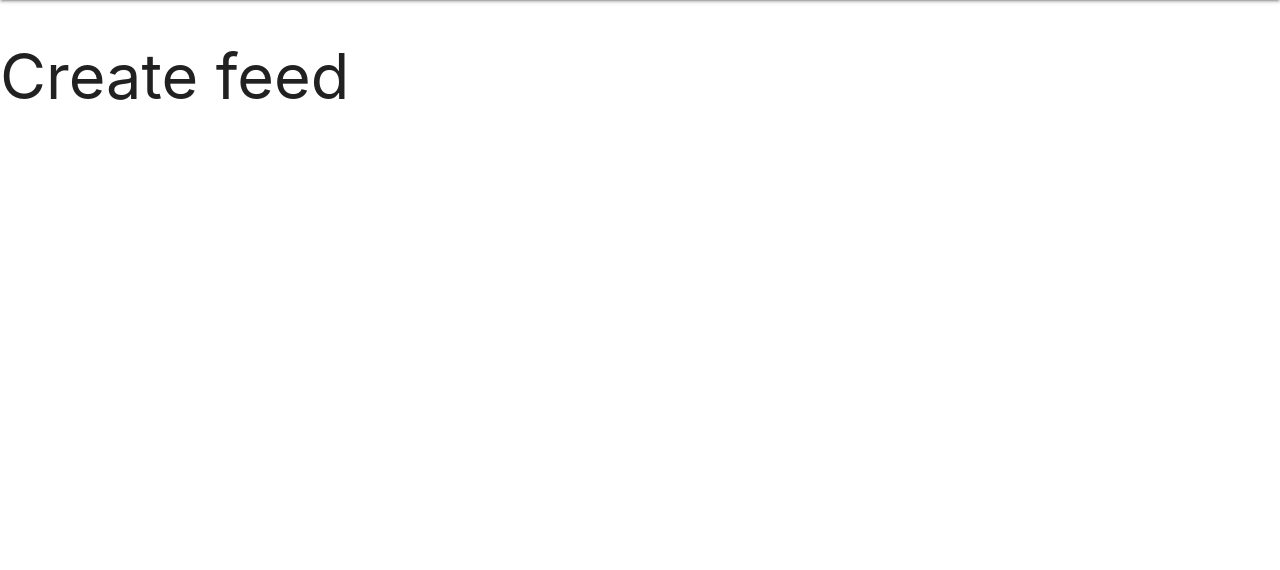
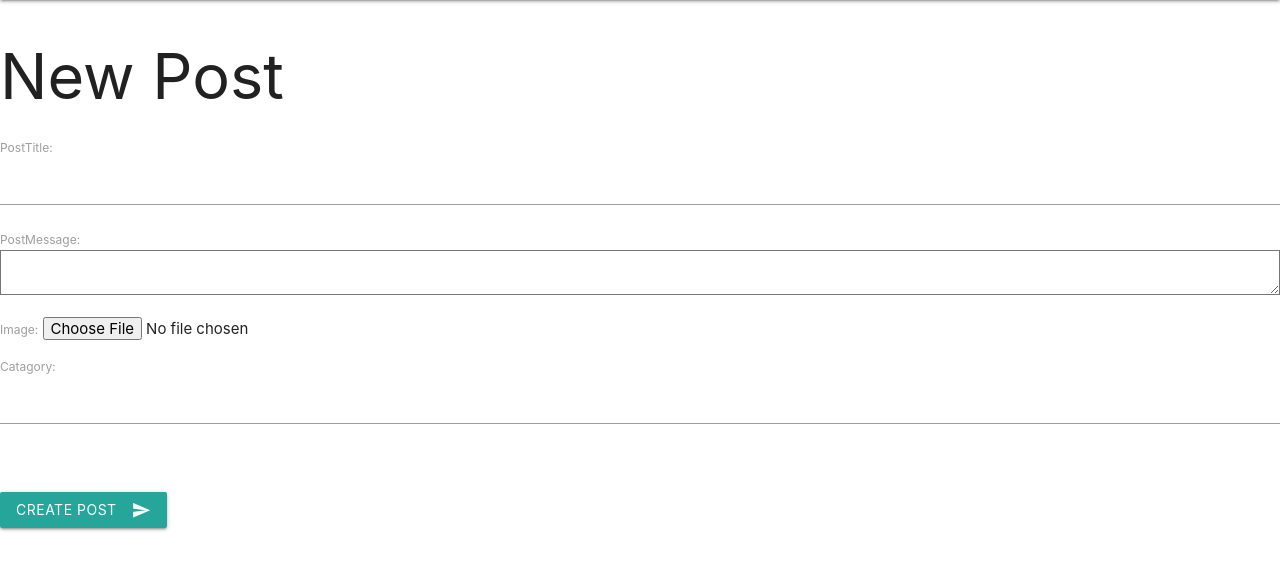
Before and after one commit to Usman2661/BlogApp-Django, a Django app: page /createfeed in a window 1280 px wide. Shown: the part 64-634 px from the top of the page. Run offline with Django 3.2, Linux system fonts and the light colour scheme; the visitor is signed in with stand-in values (Sample User, id 1).

Commit message:
form to upload the image

```diff
--- /dev/null
+++ b/BlogApp/feed/forms.py
@@ -0,0 +1,7 @@
+from django import forms
+from feed.models import Feeds
+
+class FeedForm(forms.ModelForm):
+    class Meta:
+        model = Feeds
+        fields = ('PostTitle', 'PostMessage','Image','Catagory',)
--- a/BlogApp/feed/urls.py
+++ b/BlogApp/feed/urls.py
@@ -1,9 +1,13 @@
 from django.contrib import admin
 from django.urls import path
 from . import views
+from django.shortcuts import redirect, reverse
+
 
 urlpatterns = [
     path('feed', views.feed, name='feed'),
     path('singlefeed', views.singlefeed, name='singlefeed'),
     path('createfeed', views.createfeed, name='createfeed'),
+    # path(r'^createfeed/$', views.createfeed, name='createfeeds'),
+
 ]
--- a/BlogApp/feed/views.py
+++ b/BlogApp/feed/views.py
@@ -3,12 +3,14 @@ from django.urls import path
 from . import views
 from django.contrib.auth.models import User,auth
 from django.http import HttpResponse
-from django.shortcuts import redirect
+from django.shortcuts import redirect, reverse
 from django.contrib.auth import authenticate
 from django.contrib import messages
 import requests
 from .models import Feeds
 from comment.models import Comments
+from django import forms
+from .forms import FeedForm
 
 # Create your views here.
 def feed(request):
@@ -44,14 +46,13 @@ def singlefeed(request):
 
             comment=request.POST['Comment']
             PostID=request.POST['PostID']
-            # UserID=request.user.id
-            # print(UserID)
-            UserID=2
+            UserID=request.user.id
+            print(UserID)
 
-            mycomment=Comments.objects.create(Comment=comment, PostID=3, UserID_id=2)
+            mycomment=Comments.objects.create(Comment=comment, PostID=PostID, UserID_id=UserID)
             mycomment.save()
 
-            return redirect('singlefeed?Post='+PostID)
+            return redirect(reverse('singlefeed') + '?Post='+PostID)
         else:
             PostID=request.GET.get('Post')
             feed=Feeds.objects.get(pk=PostID)
@@ -64,7 +65,19 @@ def singlefeed(request):
     else:
         return redirect('login')
 def createfeed(request):
+
     if request.user.is_authenticated:
-        return render(request,'feeds/createfeed.html')
+
+        if request.method == 'POST':
+            form = FeedForm(request.POST, request.FILES)
+            if form.is_valid():
+                form.save()
+                return redirect('createfeed')
+        else:
+            form = FeedForm()
+            return render(request, 'feeds/createfeed.html', {
+            'form': form
+            })
+
     else:
         return redirect('login')
--- a/BlogApp/template/feeds/createfeed.html
+++ b/BlogApp/template/feeds/createfeed.html
@@ -1,8 +1,17 @@
 {% extends 'base.html' %}
 {% block content%}
-<h1> Create feed</h1>
+<h1>New Post</h1>
 
+<form action="{% url 'createfeed' %}" method="POST" enctype="multipart/form-data">
 
+    {% csrf_token %}
+    {{ form.as_p }}
 
+<br>
+<br>
+        <button class="btn waves-effect waves-light" type="submit"  value="submite">Create Post
+            <i class="material-icons right">send</i>
+          </button>
+        </form>
 
 {% endblock %}
--- a/BlogApp/template/feeds/singlefeed.html
+++ b/BlogApp/template/feeds/singlefeed.html
@@ -41,7 +41,7 @@
           <form action="{%url 'singlefeed'%}" method="POST" >
           <div class="row">
             {% csrf_token %}
-              <input id="PostID"  name="PostID"  type="hidden" value="{{feed.PostID}}"  >
+              <input id="PostID"  name="PostID"  type="hidden" value="{{feed.id}}"  >
 
             <div class="input-field col s6">
               <i class="material-icons prefix">comment</i>
```
Also changed, not shown: 2 other files.
